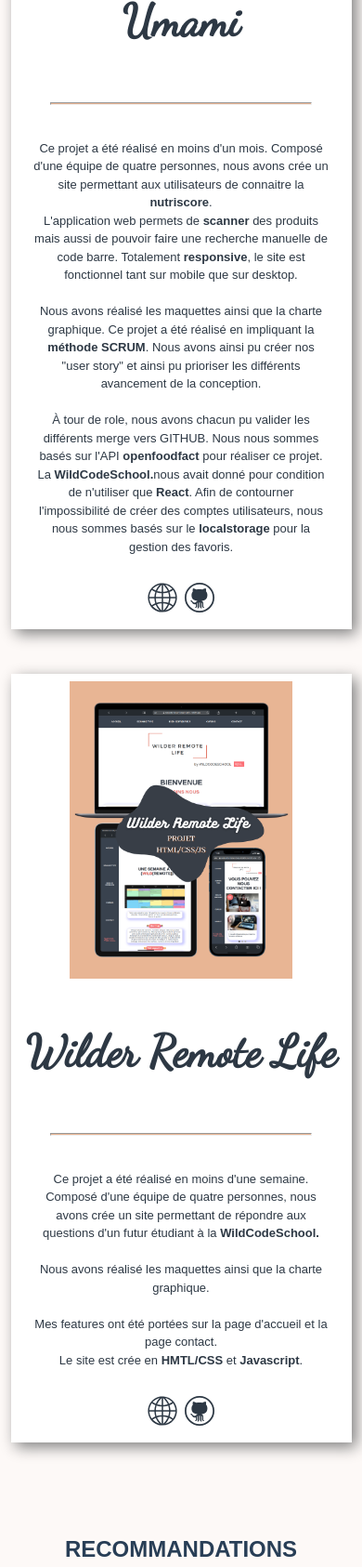
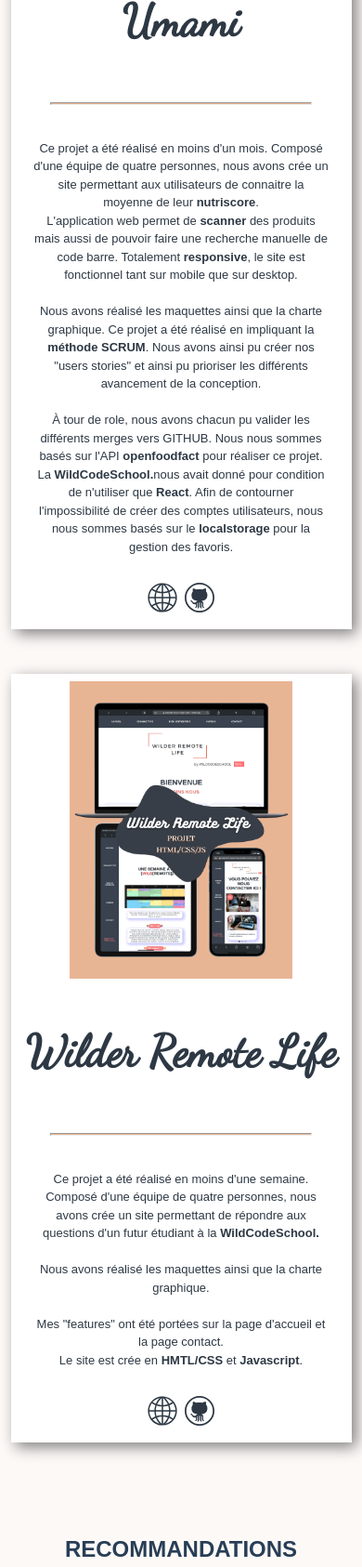
Before and after one commit to fatimaatk/portoflio, a plain HTML site: page index.html in a window 390 px wide. Shown: the part 4000-5686 px from the top of the page at 93% size. Drawn offline with Linux system fonts and the light colour scheme; a web font is replaced by a local one.

Commit message:
correction

```diff
--- a/index.html
+++ b/index.html
@@ -168,11 +168,11 @@
           <div class="detailprojet">
             <h4>Umami</h4>
             <hr width="80%"></hr>
-            <p class="texteprojet">Ce projet a été réalisé en moins d'un mois. Composé d'une équipe de quatre personnes, nous avons crée un site permettant aux utilisateurs de connaitre la  <strong>nutriscore</strong>. <br/>
-              L'application web permets de <strong>scanner</strong> des produits mais aussi de pouvoir faire une recherche manuelle de code barre. Totalement <strong>responsive</strong>, le site est fonctionnel tant sur mobile que sur desktop.
+            <p class="texteprojet">Ce projet a été réalisé en moins d'un mois. Composé d'une équipe de quatre personnes, nous avons crée un site permettant aux utilisateurs de connaitre la moyenne de leur <strong>nutriscore</strong>. <br/>
+              L'application web permet de <strong>scanner</strong> des produits mais aussi de pouvoir faire une recherche manuelle de code barre. Totalement <strong>responsive</strong>, le site est fonctionnel tant sur mobile que sur desktop.
               <br/><br/>
-            Nous avons réalisé les maquettes ainsi que la charte graphique. Ce projet a été réalisé en impliquant la <strong>méthode SCRUM</strong>. Nous avons ainsi pu créer nos "user story" et ainsi pu prioriser les différents avancement de la conception.<br/><br/>
-              À tour de role, nous avons chacun pu valider les différents merge vers GITHUB.
+            Nous avons réalisé les maquettes ainsi que la charte graphique. Ce projet a été réalisé en impliquant la <strong>méthode SCRUM</strong>. Nous avons ainsi pu créer nos "users stories" et ainsi pu prioriser les différents avancement de la conception.<br/><br/>
+              À tour de role, nous avons chacun pu valider les différents merges vers GITHUB.
 
               Nous nous sommes basés sur l'API <strong>openfoodfact</strong> pour réaliser ce projet. La <a href="https://www.wildcodeschool.com/fr-FR/formations/formation-developpeur-web" target="blank" class="link" >WildCodeSchool.</a>nous avait donné pour condition de n'utiliser que <strong>React</strong>. Afin de contourner l'impossibilité de créer des comptes utilisateurs, nous nous sommes basés sur le <strong>localstorage</strong> pour la gestion des favoris.</p>
               <div class="linkdiv">
@@ -199,7 +199,7 @@
                 Nous avons réalisé les maquettes ainsi que la charte graphique.
                 <br/>
                 <br/>
-                Mes features ont été portées sur la page d'accueil et la page contact.
+                Mes "features" ont été portées sur la page d'accueil et la page contact.
                 <br/>
                 Le site est crée en <strong>HMTL/CSS</strong> et <strong>Javascript</strong>.
                 <div class="linkdiv">
```
